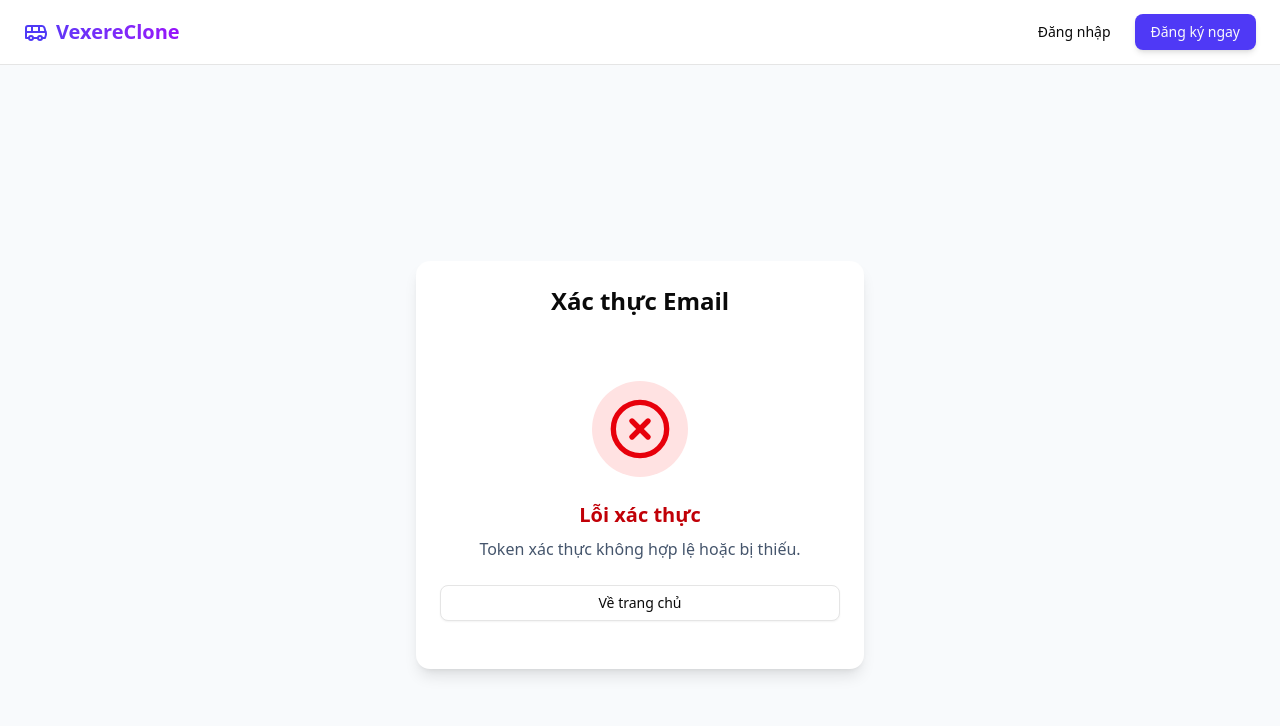
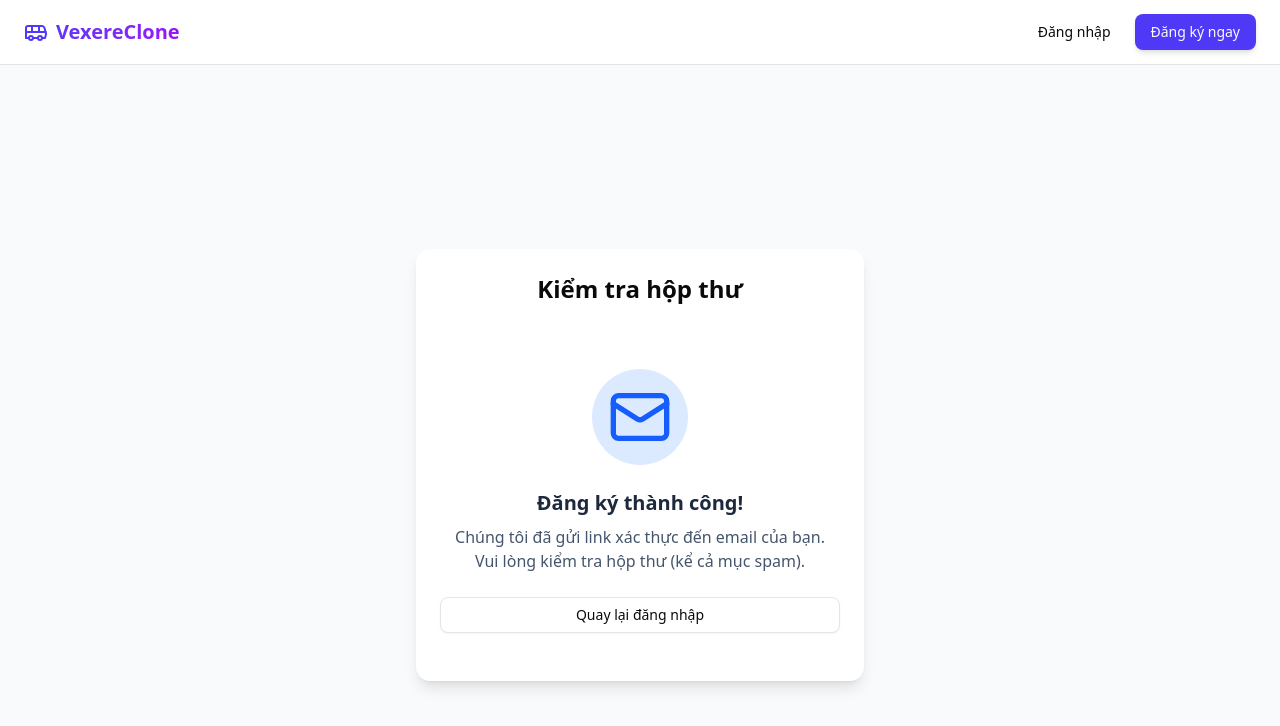
Before and after one commit to phgnm/bus-ticket-booking-awd, a React (Vite) app in the folder client/: page /verify-email in a window 1280 px wide. Shown: the top 726 px of the page. Built offline with nearby package versions, Linux system fonts and the light colour scheme; no server answers.

Commit message:
sua phan dang ki, xac thuc

```diff
--- a/client/src/pages/RegisterPage.jsx
+++ b/client/src/pages/RegisterPage.jsx
@@ -1,11 +1,11 @@
 import { useState } from 'react';
-import { Link } from 'react-router-dom';
+import { Link, useNavigate } from 'react-router-dom'; // Thêm useNavigate
 import api from '@/lib/api';
 import { Button } from '@/components/ui/button';
 import { Input } from '@/components/ui/input';
 import { Label } from '@/components/ui/label';
 import { motion } from 'framer-motion';
-import { Bus, CheckCircle2, Mail } from 'lucide-react';
+import { Bus, CheckCircle2 } from 'lucide-react';
 
 export default function RegisterPage() {
     const [formData, setFormData] = useState({
@@ -15,7 +15,7 @@ export default function RegisterPage() {
         confirmPassword: ''
     });
     const [error, setError] = useState('');
-    const [successMsg, setSuccessMsg] = useState(''); // State lưu thông báo thành công
+    const navigate = useNavigate(); // Hook chuyển hướng
 
     const handleChange = (e) => {
         setFormData({ ...formData, [e.target.id]: e.target.value });
@@ -24,28 +24,25 @@ export default function RegisterPage() {
     const handleSubmit = async (e) => {
         e.preventDefault();
         setError('');
-        setSuccessMsg('');
 
         if (formData.password !== formData.confirmPassword) {
             return setError('Mật khẩu xác nhận không khớp');
         }
 
         try {
-            const res = await api.post('/auth/register', {
+            await api.post('/auth/register', {
                 email: formData.email,
                 password: formData.password,
                 full_name: formData.full_name
             });
 
-            setSuccessMsg(res.data.msg);
+            // Chuyển hướng sang trang VerifyEmail và gửi kèm email để hiển thị
+            navigate('/verify-email', { state: { email: formData.email } });
 
         } catch (err) {
-            // [CẬP NHẬT] Xử lý hiển thị cả lỗi logic (msg) và lỗi validation (errors)
             if (err.response?.data?.errors && Array.isArray(err.response.data.errors)) {
-                // Nếu có danh sách lỗi validation, nối chúng lại
                 setError(err.response.data.errors.join(', '));
             } else {
-                // Nếu là lỗi logic (ví dụ: Email đã tồn tại)
                 setError(err.response?.data?.msg || 'Đăng ký thất bại. Vui lòng thử lại.');
             }
         }
@@ -53,7 +50,7 @@ export default function RegisterPage() {
 
     return (
         <div className="w-full lg:grid lg:min-h-screen lg:grid-cols-2 xl:min-h-[800px]">
-            {/* Cột trái: Giữ nguyên như cũ */}
+            {/* Cột trái: Giữ nguyên */}
             <div className="hidden bg-muted lg:block relative h-full overflow-hidden">
                 <div className="absolute inset-0 bg-zinc-900" />
                 <div className="absolute inset-0 bg-[url('https://images.unsplash.com/photo-1469854523086-cc02fe5d8800?q=80&w=2021&auto=format&fit=crop')] bg-cover bg-center opacity-50" />
@@ -90,28 +87,6 @@ export default function RegisterPage() {
                     transition={{ duration: 0.5 }}
                     className="mx-auto grid w-full max-w-[450px] gap-6"
                 >
-                    {/* Logic hiển thị: Nếu thành công thì hiện thông báo, ngược lại hiện Form */}
-                    {successMsg ? (
-                        <div className="text-center space-y-6">
-                            <div className="flex justify-center">
-                                <div className="p-4 bg-green-100 rounded-full">
-                                    <Mail className="h-12 w-12 text-green-600" />
-                                </div>
-                            </div>
-                            <h1 className="text-3xl font-bold tracking-tight text-green-600">Đăng ký thành công!</h1>
-                            <p className="text-lg text-muted-foreground">
-                                {successMsg}
-                            </p>
-                            <div className="pt-4">
-                                <Link to="/login">
-                                    <Button variant="outline" className="w-full h-11">
-                                        Quay lại trang đăng nhập
-                                    </Button>
-                                </Link>
-                            </div>
-                        </div>
-                    ) : (
-                        <>
                     <div className="grid gap-2 text-center">
                         <h1 className="text-3xl font-bold tracking-tight">Tạo tài khoản mới</h1>
                         <p className="text-balance text-muted-foreground">
@@ -159,8 +134,6 @@ export default function RegisterPage() {
                             Đăng nhập ngay
                         </Link>
                     </div>
-                        </>
-                    )}
                 </motion.div>
             </div>
         </div>
--- a/client/src/pages/VerifyEmailPage.jsx
+++ b/client/src/pages/VerifyEmailPage.jsx
@@ -1,32 +1,42 @@
-import { useEffect, useState } from 'react';
-import { useSearchParams, Link } from 'react-router-dom';
+import { useEffect, useState, useRef } from 'react'; // [UPDATED] Import useRef
+import { useSearchParams, Link, useLocation } from 'react-router-dom';
 import api from '@/lib/api';
 import { Button } from '@/components/ui/button';
 import { Card, CardContent, CardHeader, CardTitle } from '@/components/ui/card';
-import { CheckCircle2, XCircle, Loader2 } from 'lucide-react';
+import { CheckCircle2, XCircle, Loader2, Mail } from 'lucide-react';
 
 export default function VerifyEmailPage() {
     const [searchParams] = useSearchParams();
+    const location = useLocation();
     const token = searchParams.get('token');
+    const email = location.state?.email;
 
-    const [status, setStatus] = useState('loading'); // 'loading' | 'success' | 'error'
+    const [status, setStatus] = useState(token ? 'loading' : 'pending');
     const [message, setMessage] = useState('Đang xác thực tài khoản của bạn...');
 
+    // [UPDATED] Sử dụng useRef để chặn việc gọi API 2 lần trong Strict Mode
+    const verifyCalled = useRef(false);
+
     useEffect(() => {
+        // Case 1: Vừa đăng ký xong, chưa có token
         if (!token) {
-            setStatus('error');
-            setMessage('Token xác thực không hợp lệ hoặc bị thiếu.');
+            setStatus('pending');
             return;
         }
 
+        // [UPDATED] Nếu đã gọi API rồi thì không gọi lại nữa
+        if (verifyCalled.current) return;
+        verifyCalled.current = true;
+
+        // Case 2: Có token, gọi API xác thực
         const verify = async () => {
             try {
-                // Gọi API backend: /auth/verify-email?token=...
                 const res = await api.get(`/auth/verify-email?token=${token}`);
                 setStatus('success');
                 setMessage(res.data.msg || 'Kích hoạt tài khoản thành công!');
             } catch (err) {
                 setStatus('error');
+                // Nếu lỗi là do đã kích hoạt rồi thì hiển thị thông báo nhẹ nhàng hơn (tùy chọn)
                 setMessage(err.response?.data?.msg || 'Xác thực thất bại. Link có thể đã hết hạn.');
             }
         };
@@ -38,11 +48,35 @@ export default function VerifyEmailPage() {
         <div className="min-h-screen flex items-center justify-center bg-slate-50 p-4">
             <Card className="w-full max-w-md shadow-lg border-0">
                 <CardHeader className="text-center pb-2">
-                    <CardTitle className="text-2xl">Xác thực Email</CardTitle>
+                    <CardTitle className="text-2xl">
+                        {status === 'pending' ? 'Kiểm tra hộp thư' : 'Xác thực Email'}
+                    </CardTitle>
                 </CardHeader>
                 <CardContent className="flex flex-col items-center gap-6 py-6 text-center">
 
-                    {/* Trạng thái Loading */}
+                    {/* Trạng thái 1: Chờ check mail */}
+                    {status === 'pending' && (
+                        <>
+                            <div className="p-4 bg-blue-100 rounded-full">
+                                <Mail className="h-16 w-16 text-blue-600" />
+                            </div>
+                            <div className="space-y-2">
+                                <h3 className="text-xl font-semibold text-slate-800">Đăng ký thành công!</h3>
+                                <p className="text-slate-600">
+                                    Chúng tôi đã gửi link xác thực đến
+                                    {email ? <span className="font-semibold text-slate-900"> {email}</span> : ' email của bạn'}.
+                                    <br />Vui lòng kiểm tra hộp thư (kể cả mục spam).
+                                </p>
+                            </div>
+                            <Link to="/login" className="w-full">
+                                <Button variant="outline" className="w-full">
+                                    Quay lại đăng nhập
+                                </Button>
+                            </Link>
+                        </>
+                    )}
+
+                    {/* Trạng thái 2: Đang xử lý (Loading) */}
                     {status === 'loading' && (
                         <>
                             <Loader2 className="h-16 w-16 text-indigo-600 animate-spin" />
@@ -50,7 +84,7 @@ export default function VerifyEmailPage() {
                         </>
                     )}
 
-                    {/* Trạng thái Thành công */}
+                    {/* Trạng thái 3: Thành công */}
                     {status === 'success' && (
                         <>
                             <div className="p-4 bg-green-100 rounded-full">
@@ -68,7 +102,7 @@ export default function VerifyEmailPage() {
                         </>
                     )}
 
-                    {/* Trạng thái Lỗi */}
+                    {/* Trạng thái 4: Lỗi */}
                     {status === 'error' && (
                         <>
                             <div className="p-4 bg-red-100 rounded-full">
```
Lines whose indentation alone changed are shown as unchanged.
